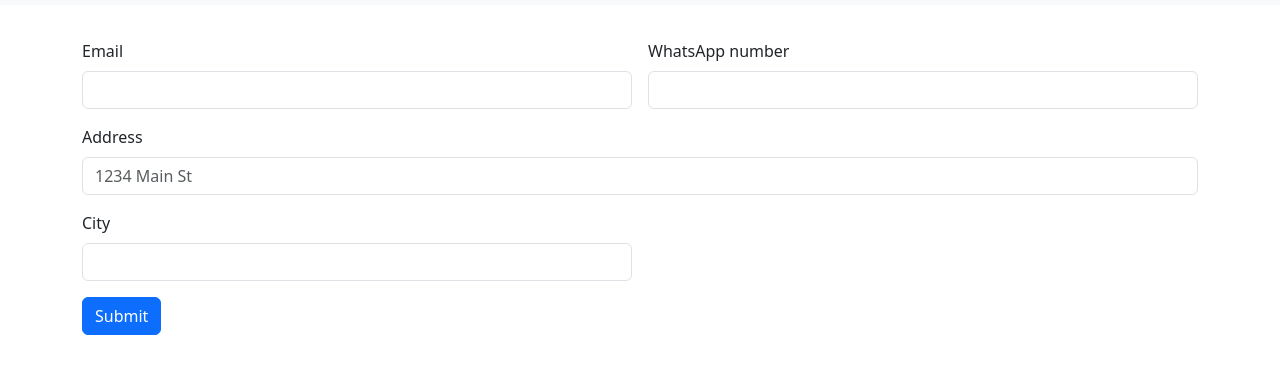
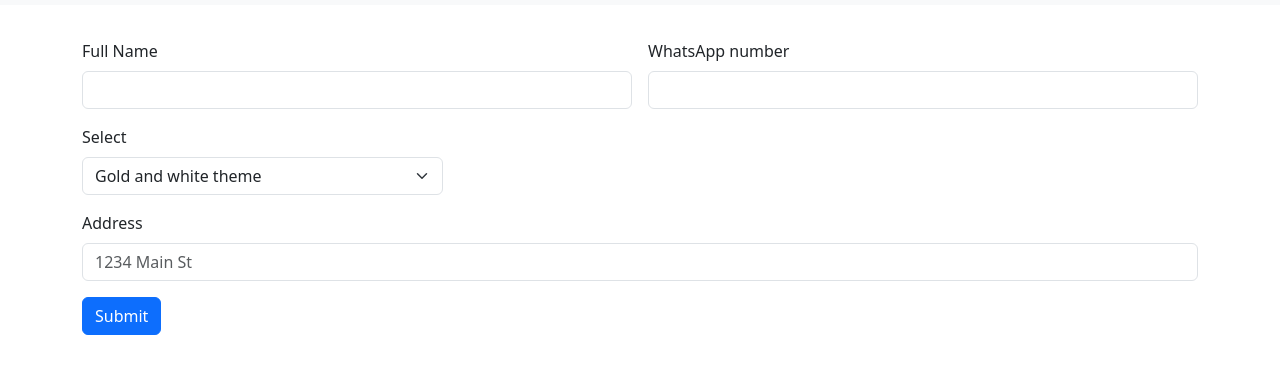
Before and after one commit to HEMANTH123SR/Elegant--Events, a plain HTML site: page form.html in a window 1280 px wide. Shown: the part 51-424 px from the top of the page. Drawn offline with nearby package versions, Linux system fonts and the light colour scheme.

Commit message:
Add files via upload

```diff
--- a/form.html
+++ b/form.html
@@ -71,11 +71,13 @@
       <form   action="https://formsubmit.co/hemanthaim543210@gmail.com"
       method="POST" class="row g-3">
         <div class="col-md-6">
-          <label for="inputEmail4" class="form-label">Email</label>
-          <input type="email"
-          name="email"
+          <label for="inputEmail4" class="form-label">Full Name</label>
+          <input type="text"
+          name="Name of the customer:"
           class="form-control" id="inputEmail4" />
         </div>
+
+
         <form class="row g-3">
           <div class="col-md-6">
             <label for="inputEmail4" class="form-label">WhatsApp number</label>
@@ -83,6 +85,24 @@
             name="WhatsApp Number"
             class="form-control" id="inputEmail4" />
           </div>
+
+
+
+
+         <div class="col-md-4">
+          <label for="inputState" class="form-label">Select</label>
+          <select id="inputState" class="form-select" name="order">
+            <option selected>Gold and white theme</option>
+            <option>Baby shower theme</option>
+            <option>Bride theme</option>
+            <option>Silver red theme</option>
+            <option>Purple and white theme</option>
+            <option>Gold white</option>
+            <option>Sequence theme</option>
+            <option>Gold and black theme </option>
+            <option>Gold pink theme </option>
+          </select>
+        </div>
 
         <div class="col-12">
           <label for="inputAddress" class="form-label">Address</label>
@@ -95,12 +115,15 @@
           />
         </div>
 
-        <div class="col-md-6">
+
+        <!-- <div class="col-md-6">
           <label for="inputCity" class="form-label">City</label>
           <input type="text"
           name="City"
           class="form-control" id="inputCity" />
-        </div>
+        </div> -->
+
+
         <input type="hidden" name="_next" value="https://hemanth123sr.github.io/Elegant--Events/">
         <div class="col-12">
           <button type="submit" class="btn btn-primary">Submit</button>
```
Also changed, not shown: index.html (+7 -7 lines), style.css (+7 -0 lines).
